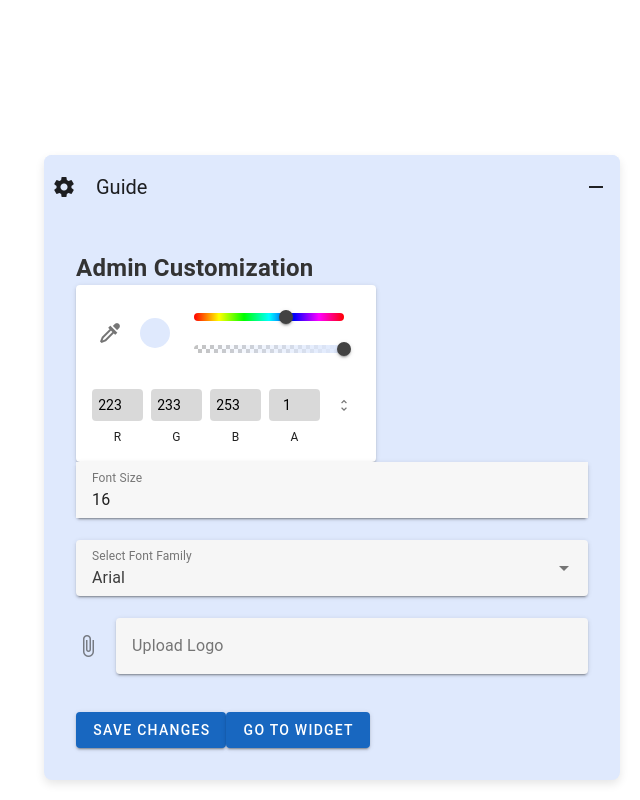
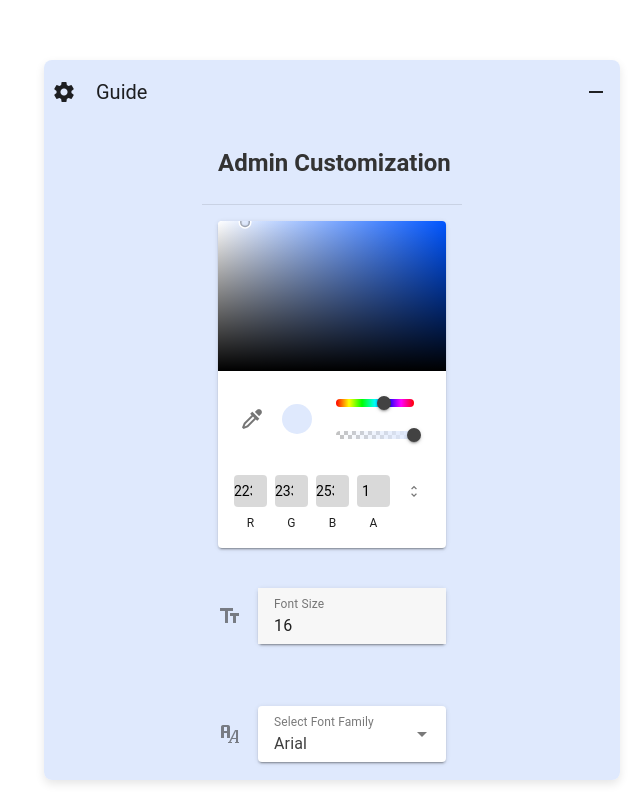
Before and after one commit to nora-rasuli/guide-widget, a Vue app: page /admin in a window 1280 px wide. Shown: the whole page, without its empty margins (640-1280 px from the left). Built offline with nearby package versions, Linux system fonts and the light colour scheme.

Commit message:
admin style

```diff
--- a/src/pages/AdminCustomization.vue
+++ b/src/pages/AdminCustomization.vue
@@ -1,52 +1,94 @@
 <template>
-  <v-container>
-    <h2>Admin Customization</h2>
+  <v-row justify="center">
+    <v-col cols="12" md="8" lg="6">
+      <v-card-title>
+        <h2 class="text-h5">Admin Customization</h2>
+      </v-card-title>
 
+      <v-divider></v-divider>
+
+      <v-card-text>
         <!-- Header Color Picker -->
+        <v-row align="center" class="mb-4">
+          <v-col cols="12">
+            <!-- Hidden Color Picker Dialog -->
             <v-color-picker
+              label="Select Header Color"
               v-model="headerColor"
-      hide-canvas
-      variant="solo-filled"
+              variant="solo"
             ></v-color-picker>
+          </v-col>
+        </v-row>
 
         <!-- Font Size Selector -->
+        <v-row align="center" class="mb-4">
+          <v-col cols="12">
             <v-text-field
               label="Font Size"
               v-model="fontSize"
               type="number"
               min="12"
               max="36"
-      variant="solo-filled"
+              variant="solo"
+              prepend-icon="mdi-format-size"
             ></v-text-field>
+          </v-col>
+        </v-row>
 
         <!-- Font Family Selector -->
+        <v-row align="center" class="mb-4">
+          <v-col cols="12">
             <v-select
               v-model="fontFamily"
               :items="fontFamilies"
               label="Select Font Family"
-      variant="solo-filled"
+              variant="solo"
+              prepend-icon="mdi-format-font"
             ></v-select>
+          </v-col>
+        </v-row>
 
         <!-- Logo Uploader -->
+        <v-row align="center" class="mb-4">
+          <v-col cols="12">
             <v-file-input
               label="Upload Logo"
               v-model="logoFile"
               accept="image/*"
               @change="convertToBase64"
               clearable
-      variant="solo-filled"
+              prepend-icon="mdi-image"
+              variant="solo"
             ></v-file-input>
+          </v-col>
+        </v-row>
 
-    <div v-if="logo">
-      <h3>Current Logo</h3>
-      <v-img :src="logo" max-width="150" max-height="150"></v-img>
-    </div>
+        <!-- Logo Preview -->
+        <v-row justify="center" align="center" class="mb-4">
+          <v-col cols="12" class="text-center">
+            <h3 class="text-h6 mb-3">Current Logo</h3>
+            <v-img
+              v-if="logo"
+              :src="logo"
+              max-width="150"
+              max-height="150"
+              class="mx-auto"
+            ></v-img>
+          </v-col>
+        </v-row>
 
-    <v-btn color="primary" class="mt-4" @click="saveSettings"
-      >Save Changes</v-btn
-    >
-    <v-btn color="primary" class="mt-4" @click="goToMain">Go to Widget </v-btn>
-  </v-container>
+        <!-- Save Button -->
+        <v-row align="center" class="mb-4">
+          <v-col cols="12" class="d-flex justify-center">
+            <v-btn color="primary" class="mr-4" @click="saveSettings">
+              Save Changes
+            </v-btn>
+            <v-btn color="secondary" @click="goToMain"> Go to Widget </v-btn>
+          </v-col>
+        </v-row>
+      </v-card-text>
+    </v-col>
+  </v-row>
 </template>
 
 <script>
@@ -66,6 +108,7 @@
         "Courier",
         "Times New Roman",
       ],
+      showColorPicker: false,
     };
   },
   methods: {
@@ -100,5 +143,21 @@
 h2 {
   font-size: 24px;
   font-weight: bold;
+  margin-bottom: 16px;
+}
+.v-file-input {
+  margin-bottom: 20px;
+}
+.v-btn {
+  min-width: 150px;
+}
+/* Center the current logo */
+.mx-auto {
+  margin-left: auto;
+  margin-right: auto;
+}
+.v-color-picker {
+  width: auto !important;
+  max-width: 100% !important;
 }
 </style>
```
Lines whose indentation alone changed are shown as unchanged.
